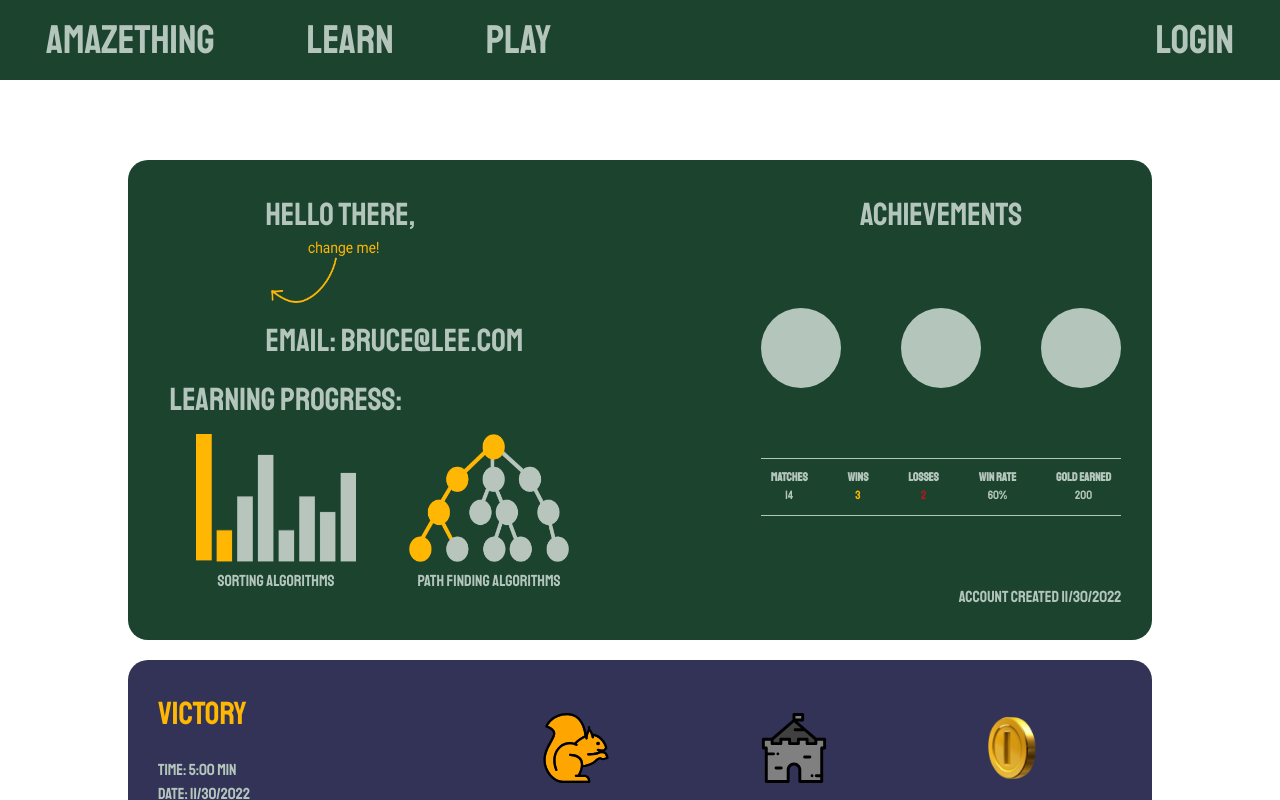
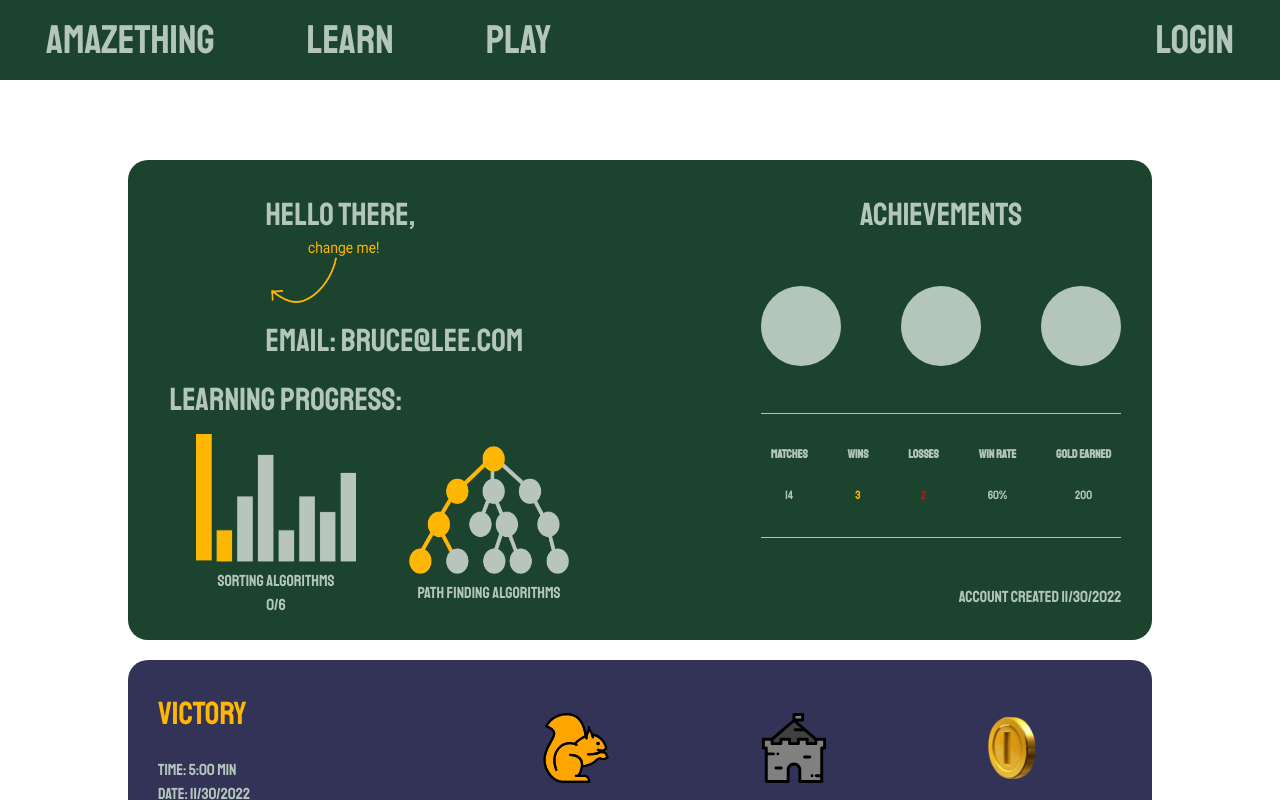
Before and after one commit to vadim-nest/aMAZEthing, a React (Vite) app in the folder Client/: page /profile in a window 1280 px wide. Built offline with nearby package versions, Linux system fonts and the light colour scheme.

Commit message:
fix(sort svg): also implemented dynamic profile page keep tracking of sort learn progress

```diff
--- a/Client/src/components/learning/curveSortSVG.tsx
+++ b/Client/src/components/learning/curveSortSVG.tsx
@@ -19,11 +19,13 @@ function CurveSort() {
   const navigate = useNavigate();
 
   function updateSVGHelper(e:any, numCheck:number, updateNum:number, navigateURL:string) {
+    if(user.sortLessons[numCheck] && !user.sortLessons[updateNum]) {
+      updateSortingPaths(e, updateNum)
+    }
     if(user.sortLessons[numCheck]) {
-      updateSortingPaths(e, updateNum)
-      navigate(navigateURL)
-    }
+    navigate(navigateURL)
   }
+}
 
 
   async function updateSortingPaths(e: any, num:number) {
--- a/Client/src/components/profile.tsx
+++ b/Client/src/components/profile.tsx
@@ -19,6 +19,12 @@ function Profile() {
   const user = useAppSelector((state) => state.user);
   const [img, setImg] = useState();
   const [inputOpen, setInputOpen] = useState(false);
+
+  let currentSortProgress = 0
+  for(let bool of user.sortLessons) {
+    if (bool === true) currentSortProgress++
+    else break
+  }
 
   useEffect(() => {
     const base64String: any = Buffer.from(user.avatar.data.data).toString(
@@ -85,6 +91,7 @@ function Profile() {
             <div className='progress'>
               <div className='sort-progress'>
                 <div><img className='sort-progress-img' src={sort}/></div><h3 className='algo-name'>Sorting Algorithms</h3><h3>{user.sortLessons}</h3>
+                <h3>{currentSortProgress}/6</h3>
               </div>
               <div className='path-progress'>
                 <div><img className='path-progress-img' src={path}/></div><h3 className='algo-name'>Path Finding Algorithms</h3><h3>{user.pathLessons}</h3>
--- a/Client/src/css/profile.css
+++ b/Client/src/css/profile.css
@@ -103,14 +103,17 @@
     color: var(--white-green);
     border-top: 1px solid var(--white-green);
     border-bottom: 1px solid var(--white-green);
+
+    height: 30%;
 }
 
 .stats-text {
+
     font-weight: bold;
     display: flex;
     flex-direction: column;
     align-items: center;
-    justify-content: space-between;
+    justify-content: space-evenly;
 }
 
 .achievements {
```
